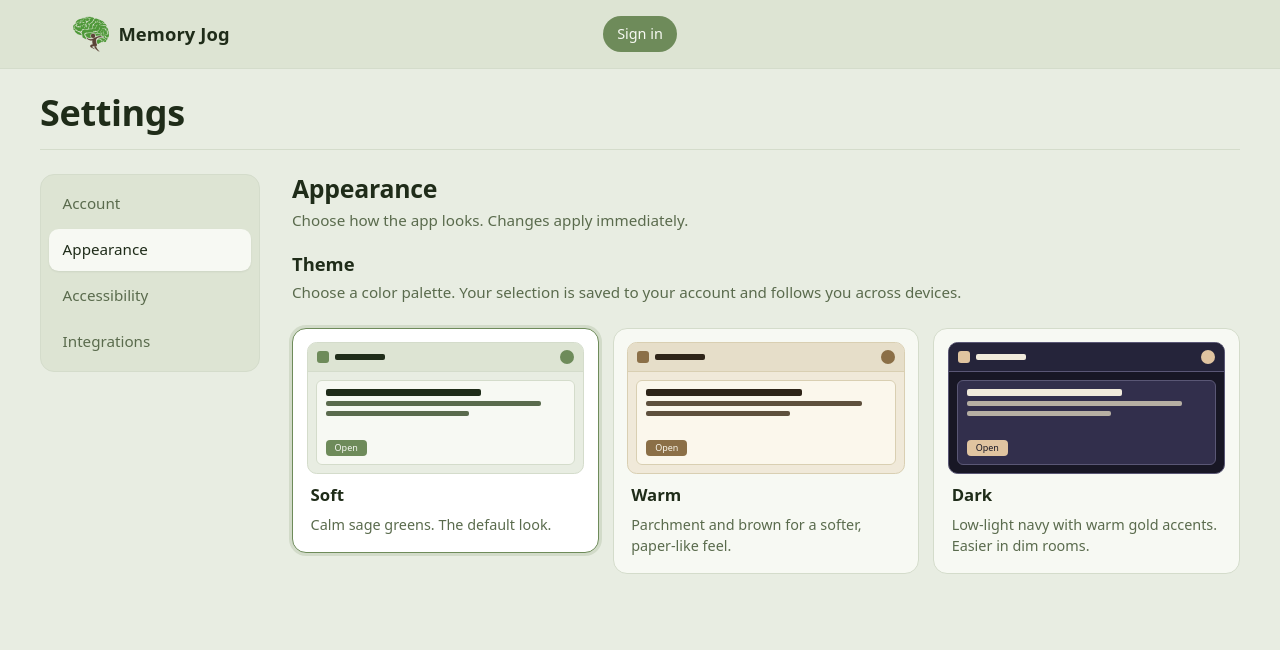
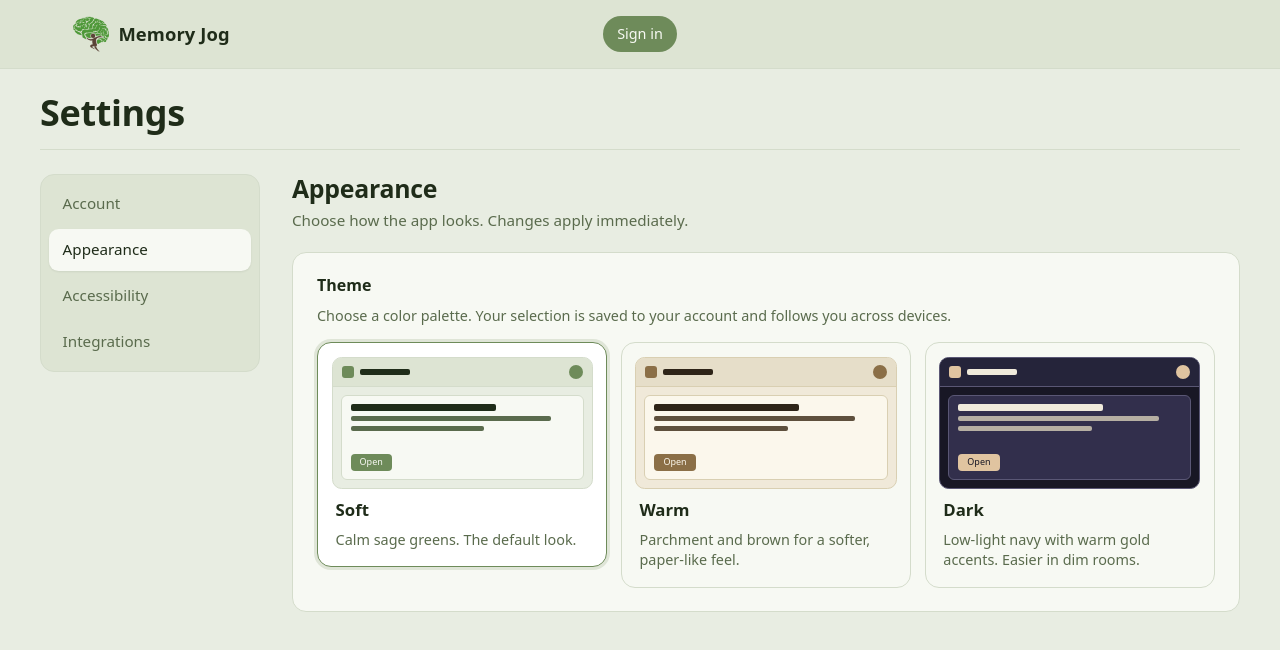
Before and after one commit to jcasp09/bte-alzheimers_web, a React (Vite) app: page /settings/appearance in a window 1280 px wide. Shown: the top 650 px of the page. Built offline with nearby package versions, Linux system fonts and the light colour scheme; no server answers.

Commit message:
style: Use card styles for all settings pages

```diff
--- a/src/pages/settings/Accessibility.module.css
+++ b/src/pages/settings/Accessibility.module.css
@@ -1,23 +1,3 @@
-.section {
-  display: flex;
-  flex-direction: column;
-  gap: 0.4rem;
-}
-
-.sectionTitle {
-  margin: 0;
-  font-size: 1.15rem;
-  font-weight: 600;
-  color: var(--color-text);
-}
-
-.sectionSubtitle {
-  margin: 0 0 1.1rem;
-  color: var(--color-text-muted);
-  font-size: 0.95rem;
-  line-height: 1.5;
-}
-
 .optionList {
   display: grid;
   grid-template-columns: repeat(auto-fit, minmax(240px, 1fr));
--- a/src/pages/settings/Accessibility.tsx
+++ b/src/pages/settings/Accessibility.tsx
@@ -47,9 +47,9 @@ function Accessibility() {
         subtitle="Adjust motion and other accessibility preferences to suit you."
       />
 
-      <div className={styles.section}>
-        <h3 className={styles.sectionTitle}>Motion</h3>
-        <p className={styles.sectionSubtitle}>
+      <div className="card">
+        <h3 className="card-title">Motion</h3>
+        <p className="card-subtitle">
           Animation can be disorienting for some people.
           This controls whether the app reduces motion, such as the gentle floating of graph nodes.
         </p>
--- a/src/pages/settings/Appearance.module.css
+++ b/src/pages/settings/Appearance.module.css
@@ -1,23 +1,3 @@
-.section {
-  display: flex;
-  flex-direction: column;
-  gap: 0.4rem;
-}
-
-.sectionTitle {
-  margin: 0;
-  font-size: 1.15rem;
-  font-weight: 600;
-  color: var(--color-text);
-}
-
-.sectionSubtitle {
-  margin: 0 0 1.1rem;
-  color: var(--color-text-muted);
-  font-size: 0.95rem;
-  line-height: 1.5;
-}
-
 .optionList {
   display: grid;
   grid-template-columns: repeat(auto-fit, minmax(240px, 1fr));
--- a/src/pages/settings/Appearance.tsx
+++ b/src/pages/settings/Appearance.tsx
@@ -56,9 +56,9 @@ function Appearance() {
         subtitle="Choose how the app looks. Changes apply immediately."
       />
 
-      <div className={styles.section}>
-        <h3 className={styles.sectionTitle}>Theme</h3>
-        <p className={styles.sectionSubtitle}>
+      <div className="card">
+        <h3 className="card-title">Theme</h3>
+        <p className="card-subtitle">
           Choose a color palette. Your selection is saved to your account and follows you across devices.
         </p>
 
--- a/src/styles/utilities.css
+++ b/src/styles/utilities.css
@@ -101,3 +101,31 @@
   font-size: 0.85rem;
   color: var(--color-error);
 }
+
+.card {
+  padding: 1.4rem 1.5rem;
+  border: 1px solid var(--color-border);
+  border-radius: var(--radius-lg);
+  background-color: var(--color-surface);
+  display: flex;
+  flex-direction: column;
+  gap: 1rem;
+}
+
+.card-with-gap {
+  margin-top: 1rem;
+}
+
+.card-title {
+  font-size: 1rem;
+  font-weight: 600;
+  margin: 0;
+  color: var(--color-text);
+}
+
+.card-subtitle {
+  font-size: 0.9rem;
+  color: var(--color-text-muted);
+  margin: -0.4rem 0 0;
+  line-height: 1.5;
+}
```
